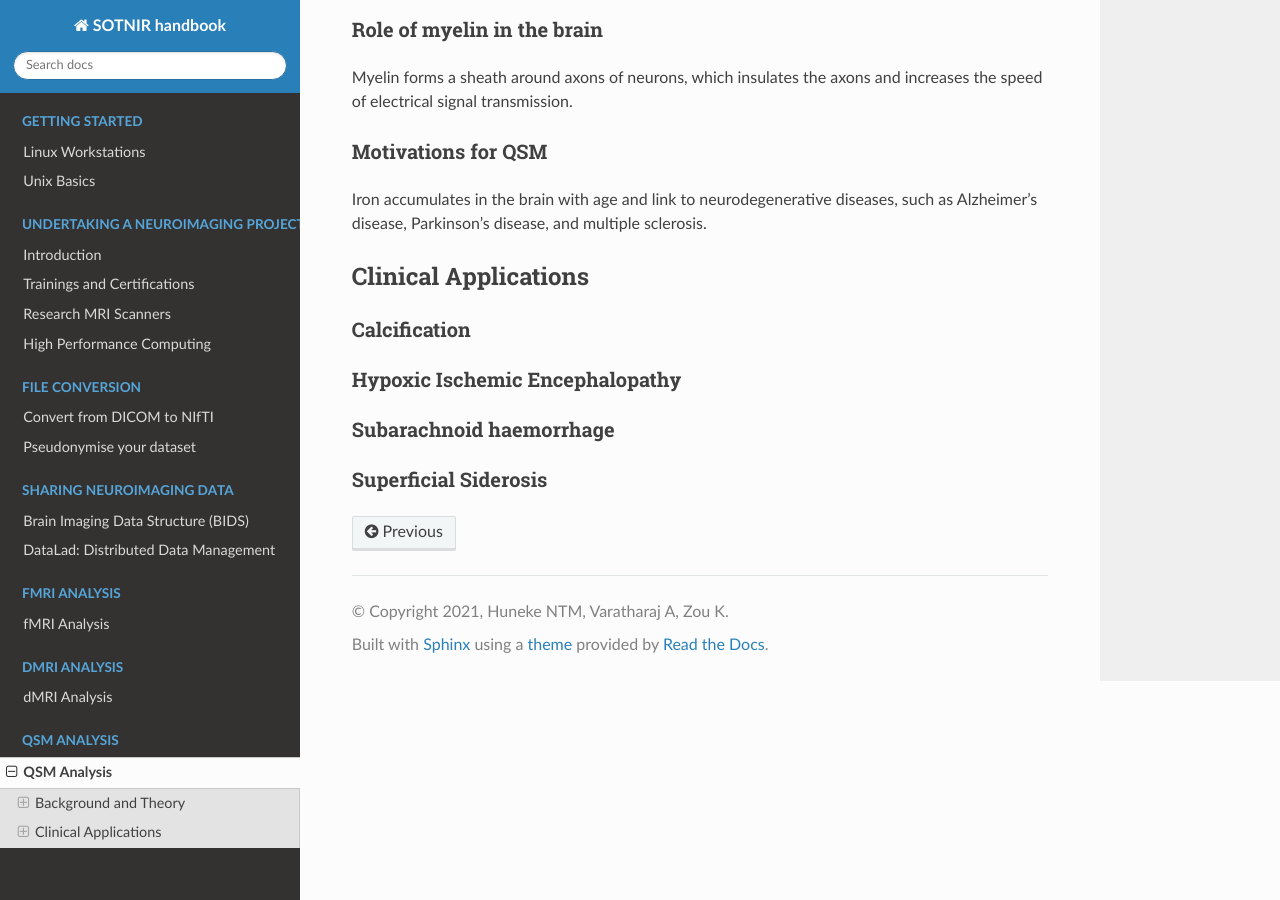
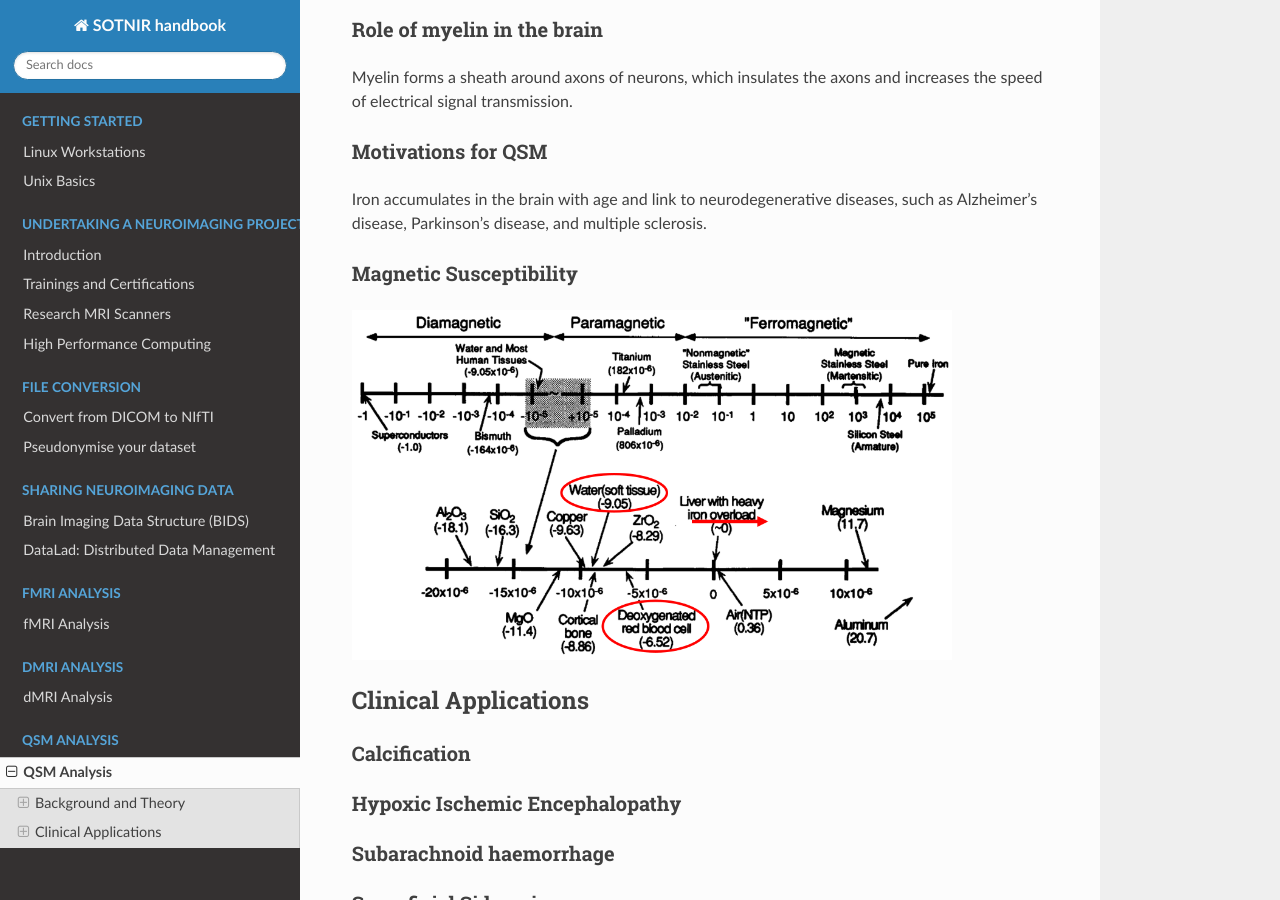
Before and after one commit to nhuneke/sotnir-handbook, a Sphinx documentation site: the page built from docs/qsm-analysis/intro.rst, in a window 1280 px wide and 900 px high, scrolled down 592 px. Built offline with Sphinx 7.4.7 and the Read the Docs theme 2.0.0, drawn with Linux system fonts in a browser that asks for light colours; pages that are not in the unit, such as notebooks, are missing from menus.

Commit message:
Added img

```diff
--- a/docs/qsm-analysis/intro.rst
+++ b/docs/qsm-analysis/intro.rst
@@ -30,6 +30,12 @@ Motivations for QSM
 
 Iron accumulates in the brain with age and link to neurodegenerative diseases, such as Alzheimer's disease, Parkinson's disease, and multiple sclerosis.
 
+Magnetic Susceptibility
+***********************
+
+.. image:: ../images/qsm-magnetic-susceptibilities.png
+    :width: 600
+
 Clinical Applications
 ---------------------
 
```
Also changed, not shown: docs/images/qsm-magnetic-susceptibilities.png (added).
